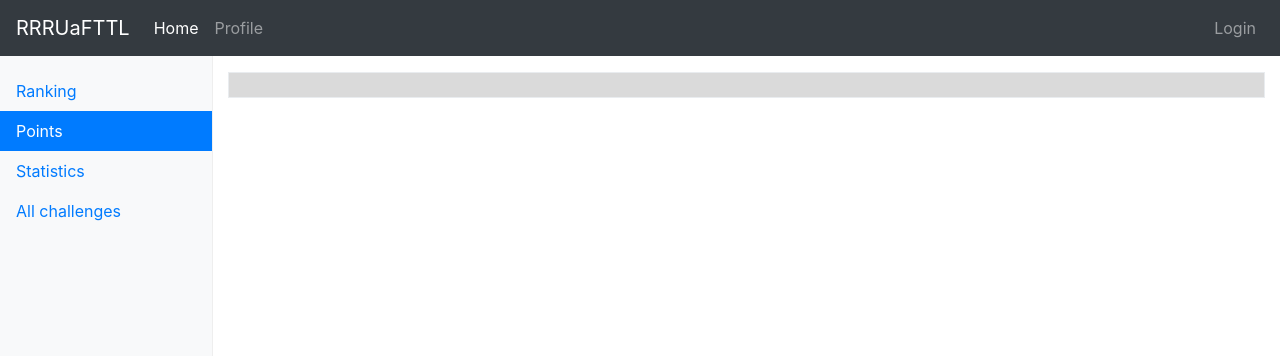
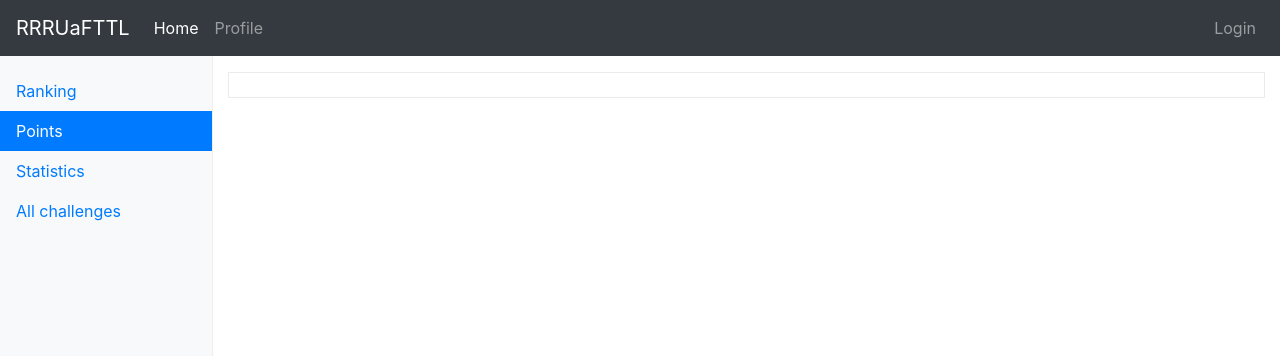
Before and after one commit to rckTom/RRRUaFFTL-Scoreboard, a Django app: page /points_overview in a window 1280 px wide. Shown: the top 356 px of the page. Run offline with Django 3.2, Linux system fonts and the light colour scheme; lists and menus that the app fills with data are empty; parts of the project's set-up code (start-up, migrations or seed data) failed here and were passed over; some libraries are stand-ins or nearby versions.

Commit message:
remove highlighting of active user in point overview

```diff
--- a/templates/pointOverview.html
+++ b/templates/pointOverview.html
@@ -12,7 +12,7 @@
 <div class="table-responsive">
     <table class="table table-bordered" id="table">
     {% for row in table %}
-        <tr {% if row.0 == request.user.username %}class="table-active"{% endif %}>
+        <tr>
         {% for cell in row %}
             {% if forloop.first or forloop.parentloop.first %}
                 <th>
```
